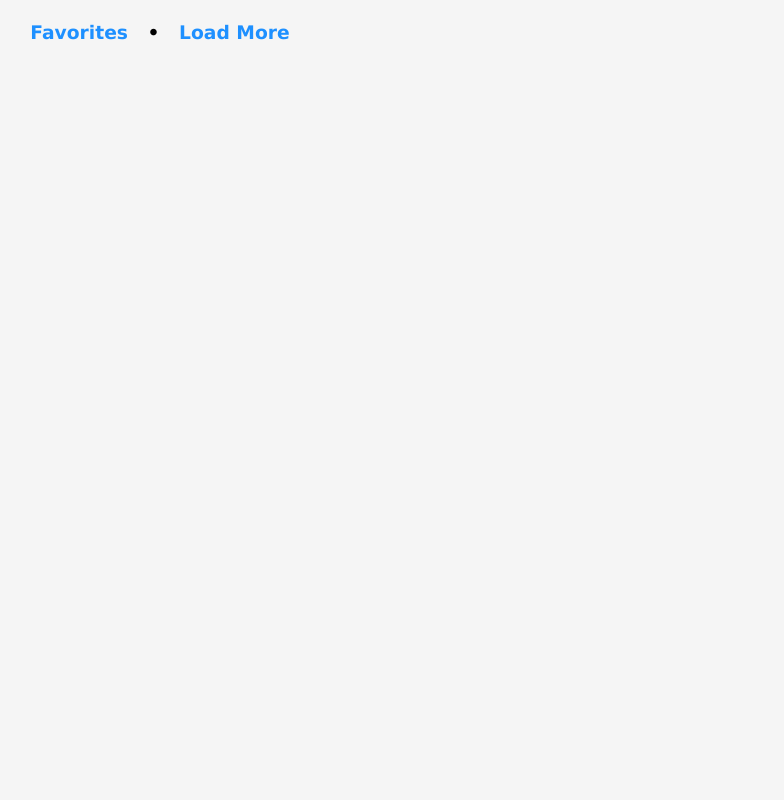
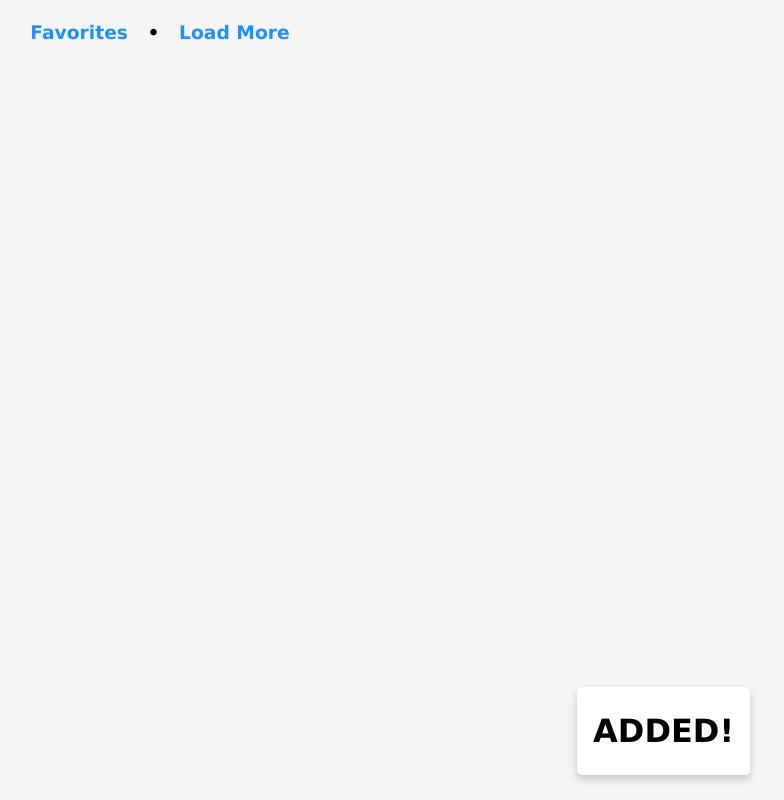
Before and after one commit to dantvi/nasa-apod, a plain HTML site: page index.html in a window 1280 px wide. Shown: the whole page, without its empty margins (480-1264 px from the left). Drawn offline with Linux system fonts and the light colour scheme.

Commit message:
save confirmation

```diff
--- a/index.html
+++ b/index.html
@@ -31,6 +31,10 @@
             </span>
         </div>
     </div>
+    <!-- Save Confirmation -->
+    <div class="save-confirmed">
+        <h1>ADDED!</h1>
+    </div>
     <!-- Script -->
     <script src="script.js"></script>
 </body>
```
